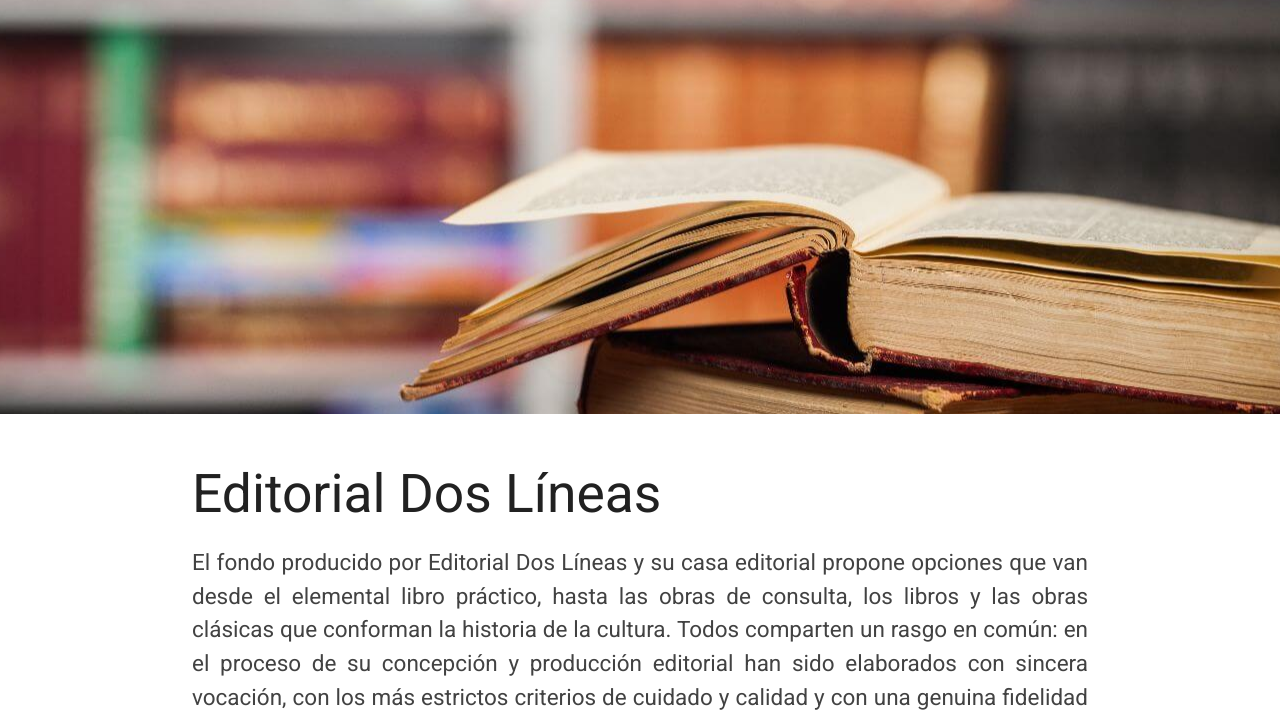
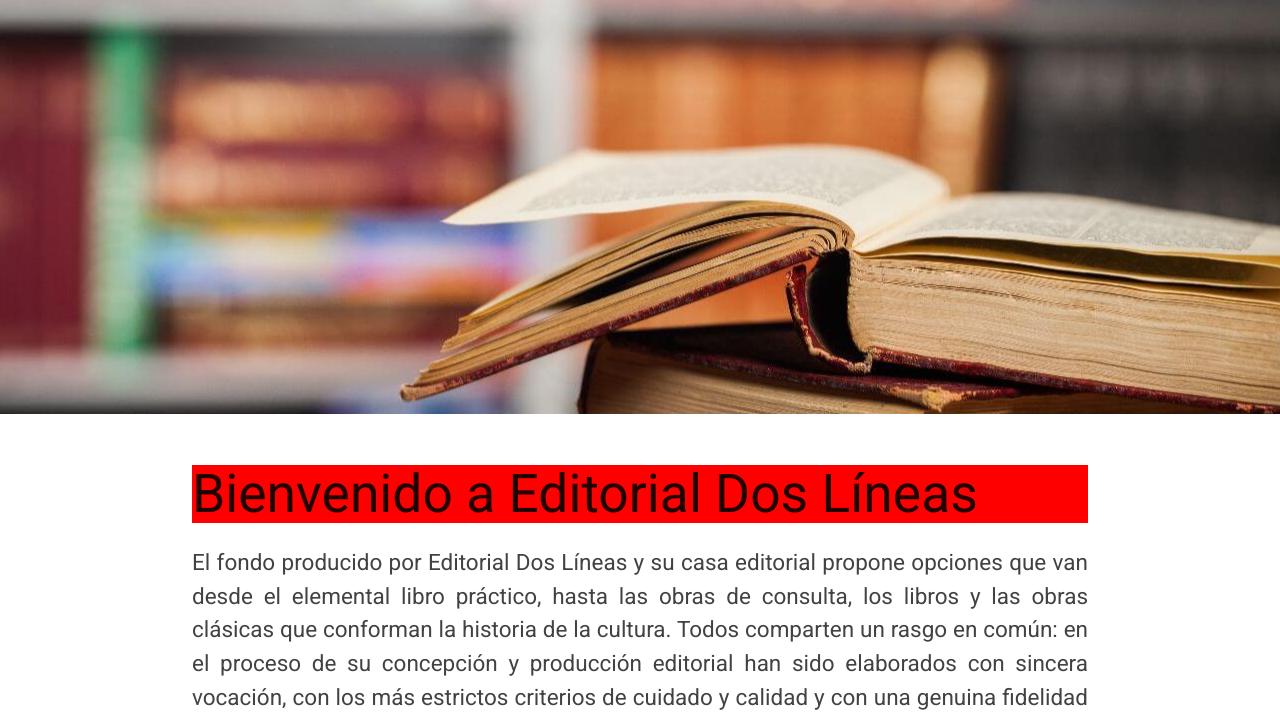
Before and after one commit to rcejudoe/editorial, a plain HTML site: page index.html in a window 1280 px wide. Shown: the part 86-800 px from the top of the page. Drawn offline with Linux system fonts and the light colour scheme; files that its build step writes are made by us from their sources.

Commit message:
Cambiamos dos archivos

```diff
--- a/css/style.css
+++ b/css/style.css
@@ -22,6 +22,10 @@ nav {
 .parrafo {
 	text-align: justify;
 	font-size: 18px;
+}
+
+.fondoRojo{
+	background-color: red;
 }
 
 .activo {
--- a/index.html
+++ b/index.html
@@ -94,7 +94,7 @@
     </div>
     <div class="section white">
       <div class="row container">
-        <h2 class="header">Editorial Dos Líneas</h2>
+        <h2 class="header fondoRojo"> Bienvenido a Editorial Dos Líneas</h2>
         <p class="grey-text text-darken-3 lighten-3 parrafoMain">El fondo producido por Editorial Dos Líneas y su casa editorial propone opciones que van desde el elemental libro práctico, hasta las obras de consulta, los libros y las obras clásicas que conforman la historia de la cultura. Todos comparten un rasgo en común: en el proceso de su concepción y producción editorial han sido elaborados con sincera vocación, con los más estrictos criterios de cuidado y calidad y con una genuina fidelidad a sus autores. <br><br>
 
         Este conjunto se complementa con los fondos en distribución de prestigiadas compañías distintas a Editorial Dos Líneas - en tanto entidades corporativas de gestión independiente como organizadoras de evntos internacionales- , pero idénticas en su afán de construir un conjunto autosuficiente de referentes y conocimientos de utilidad pública a través de la relación íntima con sus usuarios. <br><br>
```
